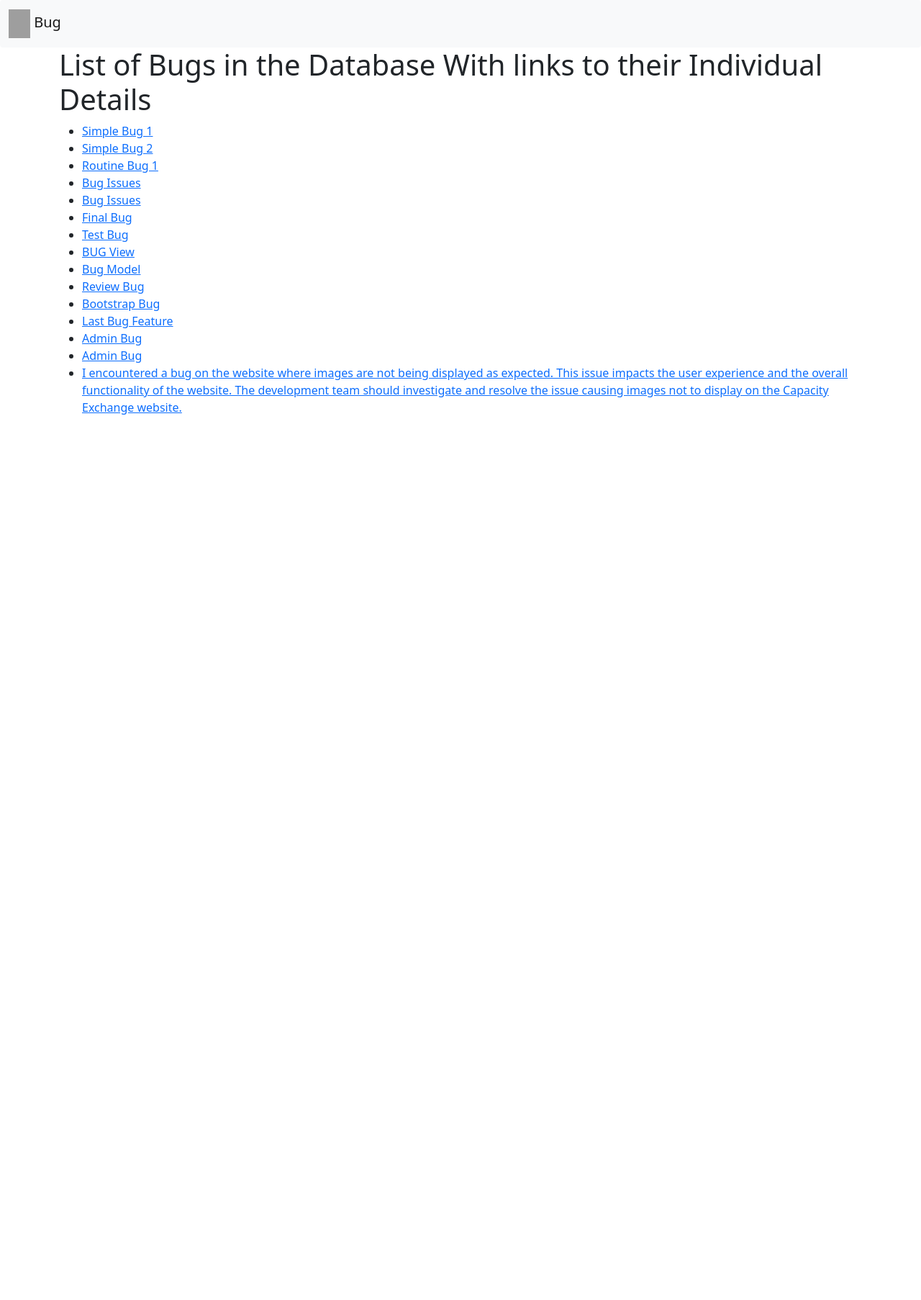
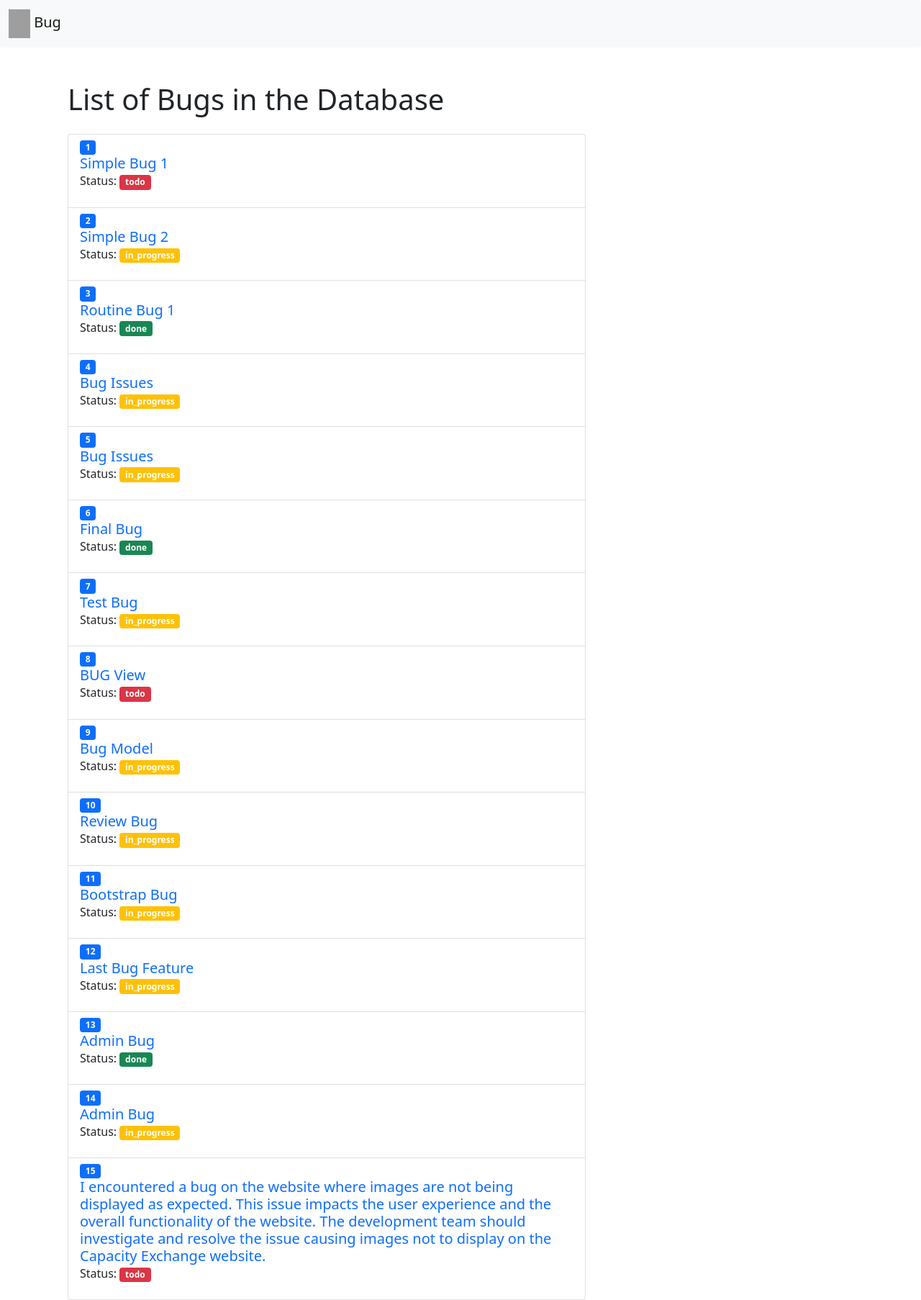
Before and after one commit to Chukwukaoranile/myproject, a Django app: page /bug/link/ in a window 1280 px wide. Shown: the whole page at 72% size. Before the commit the page ends 576 px from the top, so only its background shows below. Run offline with Django 4.2, Linux system fonts and the light colour scheme; data comes from the database, SQL or seed files in the repository; grey boxes are pictures that could not be loaded.

Commit message:
Styled the bug list with link view

```diff
--- a/bug/templates/bug/bug_list_link.html
+++ b/bug/templates/bug/bug_list_link.html
@@ -1,11 +1,23 @@
 {% extends "bug/base.html" %}
 {% block content %}
 
-<h1>List of Bugs in the Database With links to their Individual Details</h1>
-<ul>
-  {% for bug in bugs %}
-  <li><a href="{% url 'view_bug' bug.id %}">{{ bug.description }}</a></li>
-  {% endfor %}
-</ul>
+<div class="container mt-5">
+    <h1 class="mb-4">List of Bugs in the Database</h1>
+    <div class="row">
+        <div class="col-md-8">
+            <ul class="list-group">
+                {% for bug in bugs %}
+                <li class="list-group-item">
+                    <span class="badge bg-primary">{{ forloop.counter }}</span>
+                    <a href="{% url 'view_bug' bug.id %}" class="text-decoration-none">
+                        <h5 class="mb-0">{{ bug.description }}</h5>
+                    </a>
+                    <p>Status: <span class="badge {{ bug.status|lower }} {% if bug.status == 'done' %}bg-success{% elif bug.status == 'in_progress' %}bg-warning{% else %}bg-danger{% endif %}">{{ bug.status }}</span></p>
+                </li>
+                {% endfor %}
+            </ul>
+        </div>
+    </div>
+</div>
 
 {% endblock content %}
```
